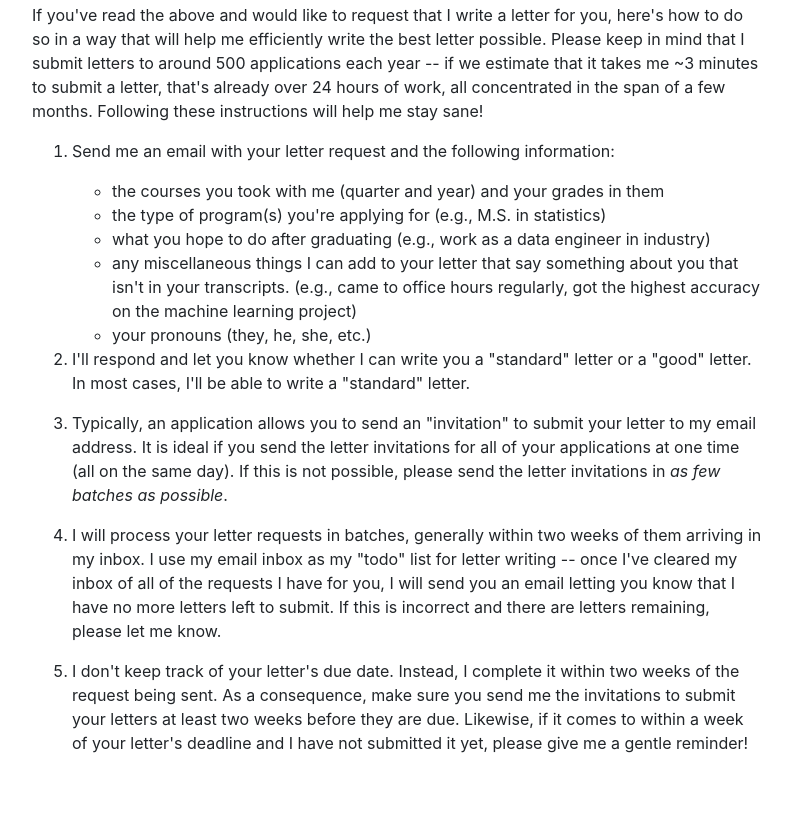
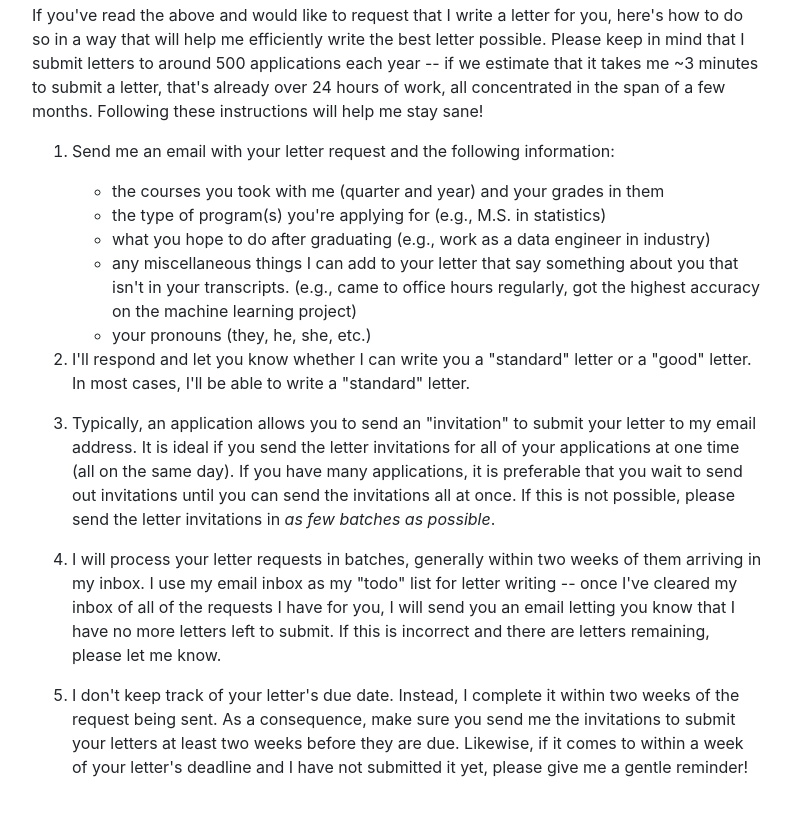
Before and after one commit to eldridgejm/eldridgejm.github.io, a plain HTML site: page faq/recrequest.html in a window 1280 px wide. Shown: the part 1903-2718 px from the top of the page, without its empty margins (243-1034 px from the left). Drawn offline with nearby package versions, Linux system fonts and the light colour scheme.

Commit message:
Machine user push.

```diff
--- a/faq/recrequest.html
+++ b/faq/recrequest.html
@@ -126,9 +126,10 @@ few months. Following these instructions will help me stay sane!</p>
 <li>
 <p>Typically, an application allows you to send an "invitation" to submit your
    letter to my email address. It is ideal if you send the letter invitations
-   for all of your applications at one time (all on the same day). If this is
-   not possible, please send the letter invitations in <em>as few batches as
-   possible</em>.</p>
+   for all of your applications at one time (all on the same day).  If you have
+   many applications, it is preferable that you wait to send out invitations
+   until you can send the invitations all at once.  If this is not possible,
+   please send the letter invitations in <em>as few batches as possible</em>.</p>
 </li>
 <li>
 <p>I will process your letter requests in batches, generally within two weeks of
```
